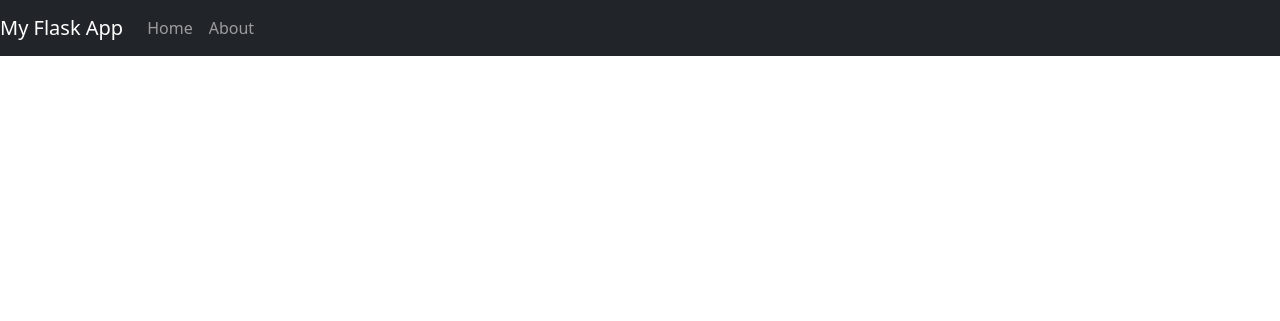
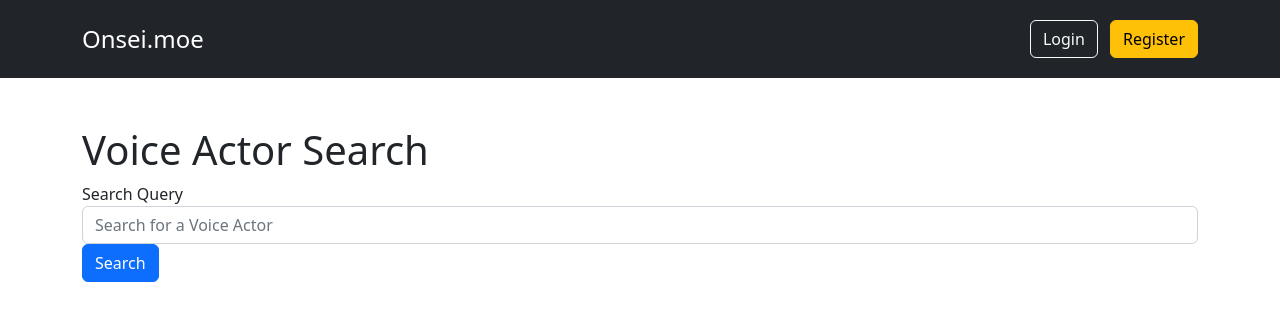
Before and after one commit to jassibacha/onsei, a Flask app: page / in a window 1280 px wide. Shown: the top 321 px of the page. Run offline with Flask 3, Linux system fonts and the light colour scheme; some libraries are stand-ins or nearby versions.

Commit message:
Test API call worked, trying to build the temporary search route.

```diff
--- a/app.py
+++ b/app.py
@@ -1,4 +1,5 @@
 from flask import Flask, render_template, redirect, url_for, flash, request
+import requests
 from flask_debugtoolbar import DebugToolbarExtension
 from flask_sqlalchemy import SQLAlchemy
 from flask_bcrypt import Bcrypt
@@ -26,13 +27,102 @@ debug = DebugToolbarExtension(app)
 db = SQLAlchemy(app)
 bcrypt = Bcrypt(app)
 
+# Set the GraphQL endpoint URL
+anilist_api_url = 'https://graphql.anilist.co'
+# Set the request headers
+anilist_api_headers = {'Content-Type': 'application/json'}
+
+# Obtain Access Token
+# token_url = ""
+# data = {
+#     "grant_type": "client_credentials",
+#     "scope": "oapi"
+# }
+# Check .txt file for chatgpt oauth suggestions, for now we'll just use public data via open api connections
+
 
 # Routes
 @app.route('/')
-def temp():
-    """Temporary page for testing stuff"""
+def search_form():
+    """Search for a voice actor"""
 
-    return render_template('temp.html')
+    return render_template('search-temp.html')
+
+@app.route('/search', methods=['POST'])
+def search():
+    query = request.form.get('va-search')
+
+    # Perform the GraphQL query with the search query
+    # Set the request data with the query
+    data = {'query': f'''
+        Page {{
+            staff(search: "{query}") {{
+                id
+                name {{
+                    first
+                    last
+                }}
+                image {{
+                    large
+                    medium
+                }}
+                characters {{
+                    nodes {{
+                    name {{
+                        full
+                    }}
+                    image {{
+                        medium
+                    }}
+                    media {{
+                        nodes {{
+                        id
+                            title {{
+                            romaji
+                            english
+                            userPreferred
+                            }}
+                            coverImage {{
+                            medium
+                            color
+                            }}
+                        meanScore
+                        popularity
+                        trending
+                        favourites
+                        }}
+                    }}
+                    }}
+                }}
+            }}
+        }}
+        '''}
+
+    # Send the GraphQL query to the AniList API
+    response = requests.post(anilist_api_url, json=query, headers=anilist_api_headers)
+
+    # Process the response
+    if response.status_code == 200:
+        data = json.loads(response.text)
+
+        # Extract the search results from the response
+        results = data['data']['Page']['media']
+        print('***** WORKED! *****')
+    else:
+        print('Request failed with status code:', response.status_code)
+
+    #data = json.loads(response.text)
+
+    # Extract the search results from the response
+    #results = data['data']['Page']['media']
+
+    # Send the POST request to the AniList GraphQL endpoint
+    #response = requests.post(url, json=data, headers=headers)
+
+
+    # Return the search results to a template
+    return render_template('results.html', query=query, results=results)
+
 # @app.route('/', methods=['GET', 'POST'])
 # def register():
 #     form = RegisterForm()
--- a/requirements.txt
+++ b/requirements.txt
@@ -1,5 +1,7 @@
 bcrypt==4.0.1
 blinker==1.6.2
+certifi==2023.5.7
+charset-normalizer==3.1.0
 click==8.1.3
 decorator==5.1.1
 dnspython==2.3.0
@@ -19,9 +21,11 @@ MarkupSafe==2.1.2
 psycopg2-binary==2.9.6
 python-dateutil==2.8.2
 python-dotenv==0.21.1
+requests==2.30.0
 six==1.16.0
 SQLAlchemy==2.0.14
 typing_extensions==4.5.0
+urllib3==2.0.2
 Werkzeug==2.2.3
 WTForms==3.0.1
 zipp==3.15.0
--- /dev/null
+++ b/templates/base.html
@@ -0,0 +1,44 @@
+{#% Took from Exercise Feedback (24.6 Hashing + Login) %#}
+<!DOCTYPE html>
+<html lang="en">
+    <head>
+        <meta charset="UTF-8" />
+        <meta name="viewport" content="width=device-width, initial-scale=1.0" />
+        <meta http-equiv="X-UA-Compatible" content="ie=edge" />
+        <link
+            href="https://cdn.jsdelivr.net/npm/bootstrap@5.2.3/dist/css/bootstrap.min.css"
+            rel="stylesheet"
+            integrity="sha384-rbsA2VBKQhggwzxH7pPCaAqO46MgnOM80zW1RWuH61DGLwZJEdK2Kadq2F9CUG65"
+            crossorigin="anonymous"
+        />
+        <link
+            rel="stylesheet"
+            href="https://cdnjs.cloudflare.com/ajax/libs/font-awesome/5.12.0/css/all.min.css"
+        />
+        <link rel="stylesheet" href="/static/app.css" />
+        <title>{% block title %}{% endblock%}</title>
+    </head>
+
+    <body>
+        {% include "header.html" %}
+
+        <main id="content" class="my-5">
+            <div class="container">
+                {% with messages = get_flashed_messages(with_categories=true) %}
+                {% if messages %}
+                <section class="messages">
+                    {% for category,msg in messages %}
+                    <div class="alert alert-{{category}}">{{msg}}</div>
+                    {% endfor %}
+                </section>
+                {% endif %} {% endwith %} {% block content %} {% endblock %} {#
+                {% include "state-debug.html" %} #}
+            </div>
+        </main>
+        <script
+            src="https://cdn.jsdelivr.net/npm/bootstrap@5.2.3/dist/js/bootstrap.bundle.min.js"
+            integrity="sha384-kenU1KFdBIe4zVF0s0G1M5b4hcpxyD9F7jL+jjXkk+Q2h455rYXK/7HAuoJl+0I4"
+            crossorigin="anonymous"
+        ></script>
+    </body>
+</html>
--- /dev/null
+++ b/templates/header.html
@@ -0,0 +1,42 @@
+<header class="p-3 text-bg-dark">
+    <div class="container">
+        <div class="d-flex flex-wrap justify-content-center py-1">
+            <a
+                href="/"
+                class="d-flex align-items-center mb-3 mb-md-0 me-md-auto text-dark text-decoration-none"
+            >
+                <span class="fs-4 text-white">Onsei.moe</span>
+            </a>
+
+            {#
+            <ul class="nav nav-pills">
+                <li>
+                    <a href="#" class="nav-link px-2 text-secondary">Home</a>
+                </li>
+                <li>
+                    <a href="#" class="nav-link px-2 text-white">Features</a>
+                </li>
+                <li>
+                    <a href="#" class="nav-link px-2 text-white">Pricing</a>
+                </li>
+                <li>
+                    <a href="#" class="nav-link px-2 text-white">FAQs</a>
+                </li>
+                <li>
+                    <a href="#" class="nav-link px-2 text-white">About</a>
+                </li>
+            </ul>
+            #}
+            <div class="text-end">
+                {% if session['username'] %}
+                <a href="/logout" class="btn btn-outline-light me-2">
+                    Logout
+                </a>
+                {% else %}
+                <a href="/login" class="btn btn-outline-light me-2"> Login </a>
+                <a href="/register" class="btn btn-warning"> Register </a>
+                {% endif %}
+            </div>
+        </div>
+    </div>
+</header>
--- /dev/null
+++ b/templates/results-temp.html
@@ -0,0 +1,6 @@
+<h1>Search Results for "{{ query }}"</h1>
+<ul>
+    {% for result in results %}
+    <li>{{ result }}</li>
+    {% endfor %}
+</ul>
--- /dev/null
+++ b/templates/search-temp.html
@@ -0,0 +1,16 @@
+{% extends 'base.html' %} {% block content %}
+<h1>Voice Actor Search</h1>
+<form action="{{ url_for('search') }}" method="POST">
+    <div class="form-group">
+        <label for="query">Search Query</label>
+        <input
+            type="text"
+            class="form-control"
+            id="va-search"
+            name="va-search"
+            placeholder="Search for a Voice Actor"
+        />
+    </div>
+    <button type="submit" class="btn btn-primary">Search</button>
+</form>
+{% endblock %}
--- a/templates/temp.html
+++ b/templates/temp.html
@@ -36,7 +36,7 @@
             </div>
         </nav>
 
-        <div class="container mt-4">{% block content %} {% endblock %}</div>
+        <div class="container mt-4">{% print(response.content) %}</div>
 
         <!-- Bootstrap JS (optional, if needed) -->
         <script
```
Also changed, not shown: misc/anilist-graphql-query.txt (added, +52 -0 lines), misc/oauth-gpt-instructions.txt (added, +30 -0 lines), test-anilist-api.py (added, +26 -0 lines).
